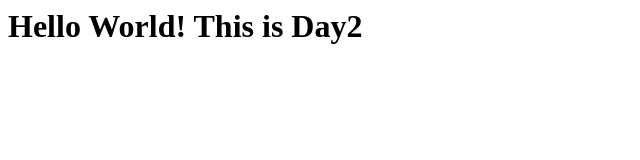
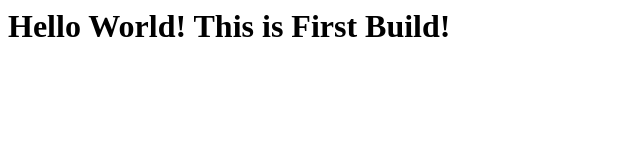
Before and after one commit to saroj2710/devopstoolspractice, a plain HTML site: page index.html in a window 1280 px wide. Shown: the whole page, without its empty margins (0-640 px from the left). Drawn offline with Linux system fonts and the light colour scheme.

Commit message:
Update index.html

```diff
--- a/index.html
+++ b/index.html
@@ -1,6 +1,6 @@
 <html>
   <h1>
     Hello World!
-    This is Day2
+    This is First Build!
   </h1>
 </html>
```
